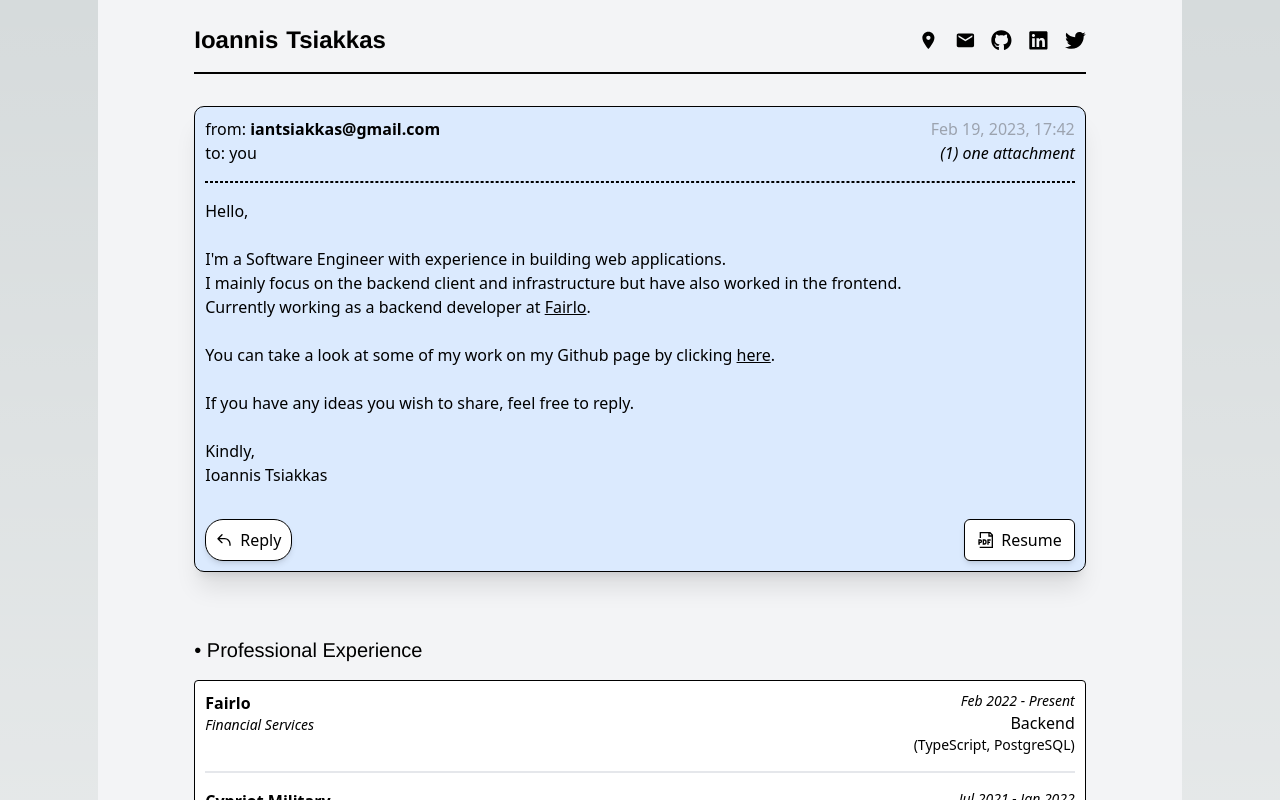
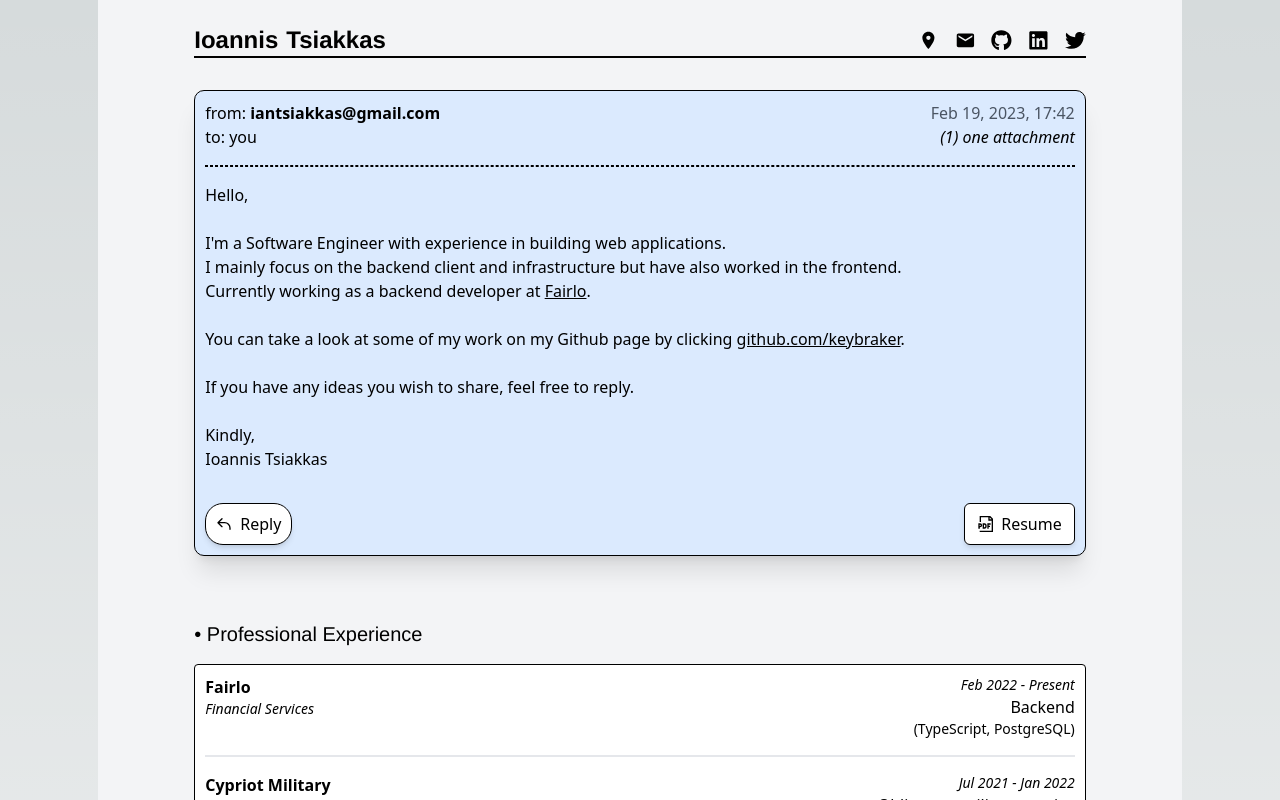
Before and after one commit to keybraker/keybraker.github.io, a Next.js app: page / in a window 1280 px wide. Shown: the top 800 px of the page. Built offline with nearby package versions, Linux system fonts and the light colour scheme.

Commit message:
Going as close to lighthouse 100 as possible

```diff
--- a/src/abilities/email.tsx
+++ b/src/abilities/email.tsx
@@ -23,7 +23,7 @@ export default function Email() {
           <span>to: you</span>
         </div>
         <div className="flex flex-col items-end">
-          <time className="text-gray-400">{date}</time>
+          <time className="text-gray-600">{date}</time>
           <span className="italic">(1) one attachment</span>
         </div>
       </div>
@@ -60,7 +60,7 @@ export default function Email() {
             rel="noreferrer"
             className="underline"
           >
-            here
+            github.com/keybraker
           </a>
           .
         </p>
--- a/src/abilities/header.tsx
+++ b/src/abilities/header.tsx
@@ -13,19 +13,19 @@ const lnkd = "https://www.linkedin.com/in/" + "ioannis-t-3365151a2";
 function AboutPageInner() {
   return (
     <div className="flex flex-row flex-start justify-around items-center gap-4 align-baseline">
-      <a rel="noopener noreferrer" target="_blank" href={addr}>
+      <a aria-label="By clicking you will be taken to Maps" rel="noopener noreferrer" target="_blank" href={addr}>
         <MdLocationOn size={"1.3rem"} />
       </a>
-      <a rel="noopener noreferrer" target="_blank" href={mail}>
+      <a aria-label="By clicking you will be taken to Mail" rel="noopener noreferrer" target="_blank" href={mail}>
         <MdEmail size={"1.3rem"} />
       </a>
-      <a rel="noopener noreferrer" target="_blank" href={gthb}>
+      <a aria-label="By clicking you will be taken to Github" rel="noopener noreferrer" target="_blank" href={gthb}>
         <FaGithub size={"1.3rem"} />
       </a>
-      <a rel="noopener noreferrer" target="_blank" href={lnkd}>
+      <a aria-label="By clicking you will be taken to LinkedIn" rel="noopener noreferrer" target="_blank" href={lnkd}>
         <FaLinkedin size={"1.3rem"} />
       </a>
-      <a rel="noopener noreferrer" target="_blank" href={twtr}>
+      <a aria-label="By clicking you will be taken to Twitter" rel="noopener noreferrer" target="_blank" href={twtr}>
         <FaTwitter size={"1.3rem"} />
       </a>
     </div>
@@ -34,7 +34,7 @@ function AboutPageInner() {
 
 export default function Header() {
   return (
-    <>
+    <div className="sticky top-0">
       <div className="flex flex-col xs:flex-row gap-2 justify-between items-center xs:items-stretch">
         <span className="flex flex-col gap-0.5 xs:gap-2 tn:flex-row items-center text-2xl font-helvetica font-semibold antialiased">
           <span>Ioannis</span>
@@ -43,6 +43,6 @@ export default function Header() {
         <AboutPageInner></AboutPageInner>
       </div>
       <div className="border border-black mb-4"></div>
-    </>
+    </div>
   );
 }
```
